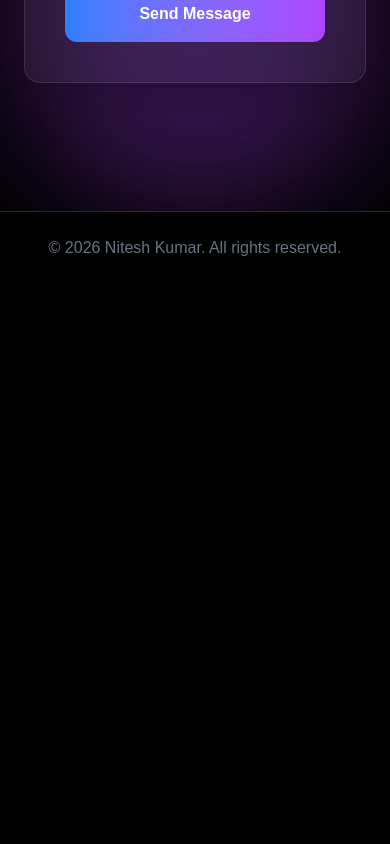
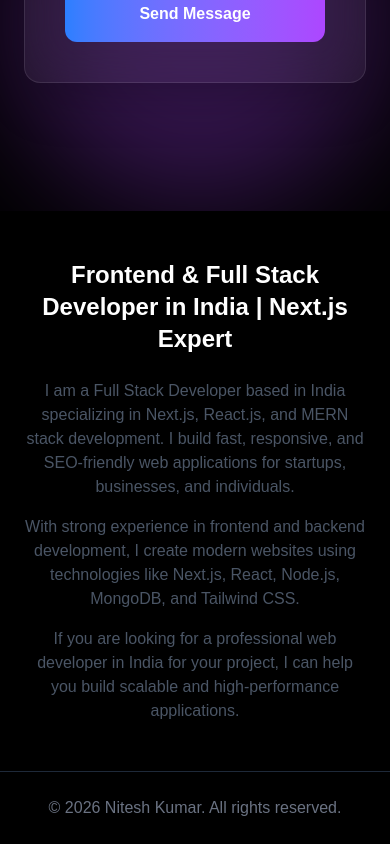
Before and after one commit to Niteshs-Code/Portfolio, a Next.js app: page / in a window 390 px wide. Shown: the part 7261-8105 px from the top of the page. Before the commit the page ends 7545 px from the top, so only its background shows below. Built offline with nearby package versions, Linux system fonts and the light colour scheme.

Commit message:
work on seo

```diff
--- a/src/app/layout.js
+++ b/src/app/layout.js
@@ -5,8 +5,16 @@ import "./globals.css";
 
 
 export const metadata = {
-  title: "Nitesh Portfolio",
-  description: "Full Stack Developer",
+  title: "Nitesh | Full Stack Developer in India | Next.js & React Developer",
+  description:
+    "Nitesh is a Full Stack Developer in India specializing in Next.js, React, and MERN stack. View portfolio, projects, and contact for web development services.",
+  keywords: [
+    "Full Stack Developer India",
+    "Next.js Developer",
+    "React Developer Portfolio",
+    "MERN Stack Developer",
+    "Frontend Developer India",
+  ],
   other: {
     "google-site-verification": "wMNSAN6beMZxE7dUCE_UV2TpP3CSBTbSXAtmVJXleqE",
   },
--- a/src/app/page.js
+++ b/src/app/page.js
@@ -22,6 +22,29 @@ export default function Home() {
       <Projects/>
        <Pricing/>
       <Contact/>
+
+      <section className="px-6 py-12 max-w-4xl mx-auto text-center">
+  <h1 className="text-2xl md:text-3xl font-bold mb-6">
+    Frontend & Full Stack Developer in India | Next.js Expert
+  </h1>
+
+  <p className="text-gray-600 mb-4">
+    I am a Full Stack Developer based in India specializing in Next.js, React.js,
+    and MERN stack development. I build fast, responsive, and SEO-friendly
+    web applications for startups, businesses, and individuals.
+  </p>
+
+  <p className="text-gray-600 mb-4">
+    With strong experience in frontend and backend development, I create
+    modern websites using technologies like Next.js, React, Node.js,
+    MongoDB, and Tailwind CSS.
+  </p>
+
+  <p className="text-gray-600">
+    If you are looking for a professional web developer in India for your
+    project, I can help you build scalable and high-performance applications.
+  </p>
+</section>
       <Footer/>
       <ScrollBar />
 
```
